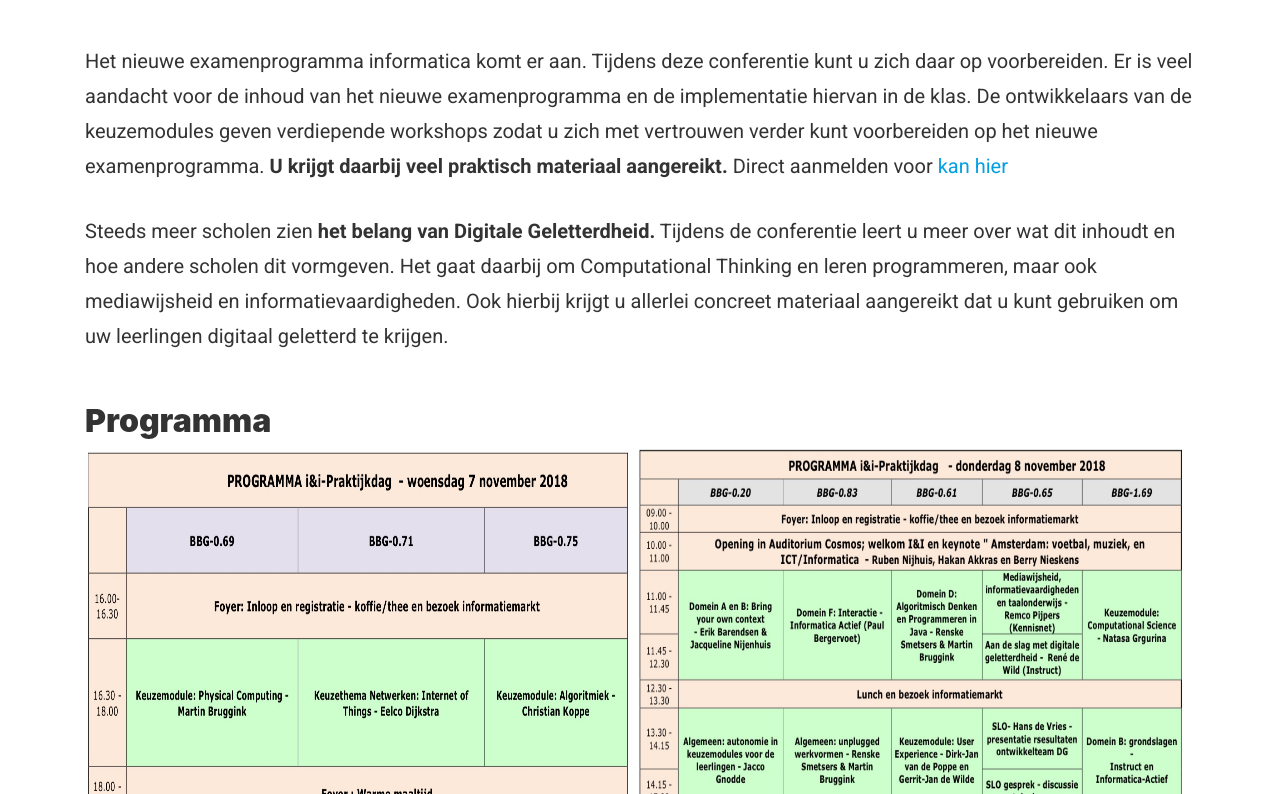
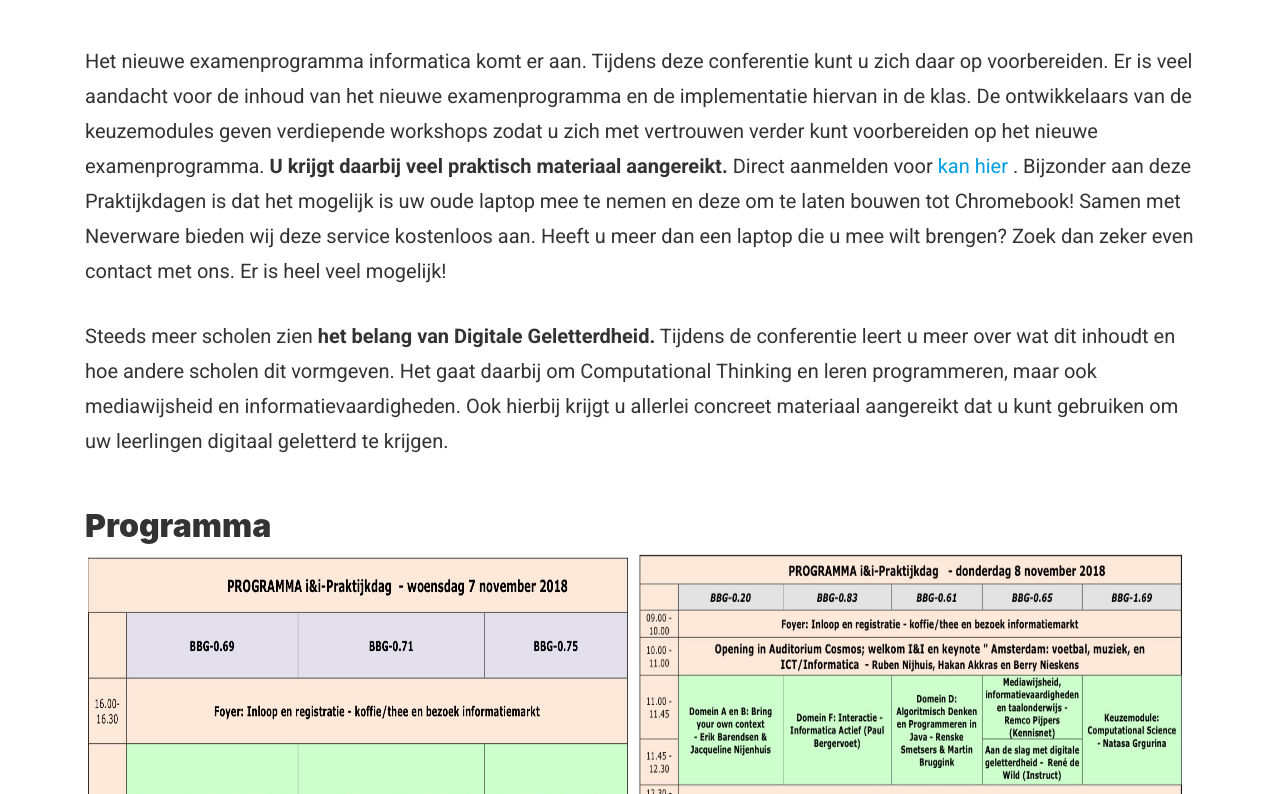
Before and after one commit to ieni/website, a Jekyll site: the page built from _projects/ieni-conferentie-2018.md, in a window 1280 px wide and 900 px high, scrolled down 342 px, cut to the strip 106-900 px from the top of the window. Built offline with Jekyll 4.4.1, drawn with Linux system fonts in a browser that asks for light colours.

Commit message:
Update ieni-conferentie-2018.md

```diff
--- a/_projects/ieni-conferentie-2018.md
+++ b/_projects/ieni-conferentie-2018.md
@@ -9,7 +9,7 @@
 customBackgroundImage: /assets/img/content/conferentie_locatie.png
 ---
 
-Het nieuwe examenprogramma informatica komt er aan. Tijdens deze conferentie kunt u zich daar op voorbereiden. Er is veel aandacht voor de inhoud van het nieuwe examenprogramma en de implementatie hiervan in de klas. De ontwikkelaars van de keuzemodules geven verdiepende workshops zodat u zich met vertrouwen verder kunt voorbereiden op het nieuwe examenprogramma. **U krijgt daarbij veel praktisch materiaal aangereikt.** Direct aanmelden voor <a href="http://www.smink-registratie.nl/ieni/"> kan hier </a>
+Het nieuwe examenprogramma informatica komt er aan. Tijdens deze conferentie kunt u zich daar op voorbereiden. Er is veel aandacht voor de inhoud van het nieuwe examenprogramma en de implementatie hiervan in de klas. De ontwikkelaars van de keuzemodules geven verdiepende workshops zodat u zich met vertrouwen verder kunt voorbereiden op het nieuwe examenprogramma. **U krijgt daarbij veel praktisch materiaal aangereikt.** Direct aanmelden voor <a href="http://www.smink-registratie.nl/ieni/"> kan hier </a>. Bijzonder aan deze Praktijkdagen is dat het mogelijk is uw oude laptop mee te nemen en deze om te laten bouwen tot Chromebook! Samen met Neverware bieden wij deze service kostenloos aan. Heeft u meer dan een laptop die u mee wilt brengen? Zoek dan zeker even contact met ons. Er is heel veel mogelijk!
 
 Steeds meer scholen zien **het belang van Digitale Geletterdheid.** Tijdens de conferentie leert u meer over wat dit inhoudt en hoe andere scholen dit vormgeven. Het gaat daarbij om Computational Thinking en leren programmeren, maar ook mediawijsheid en informatievaardigheden. Ook hierbij krijgt u allerlei concreet materiaal aangereikt dat u kunt gebruiken om uw leerlingen digitaal geletterd te krijgen.
 
```
